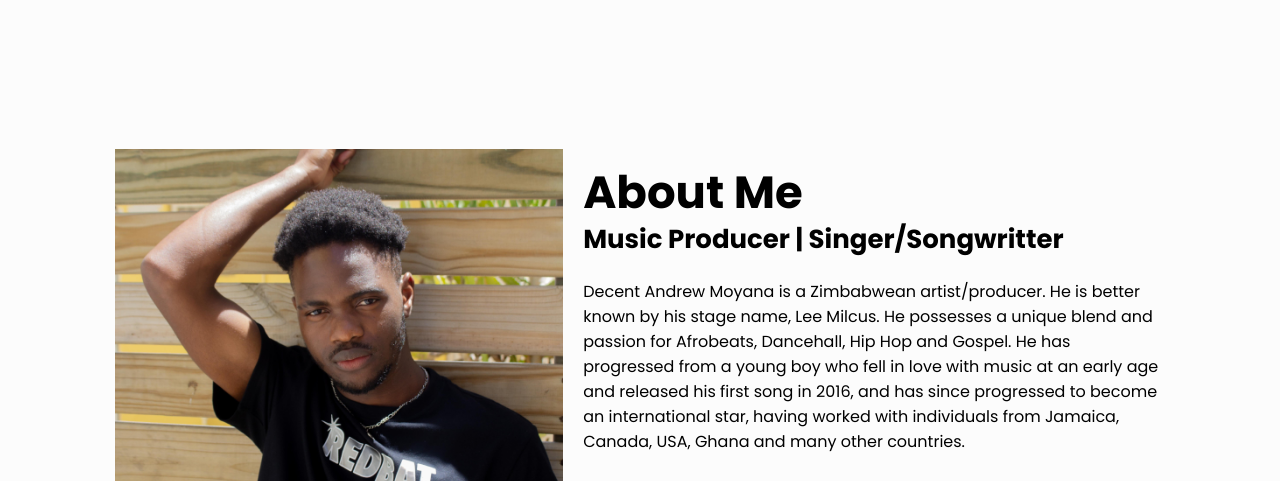
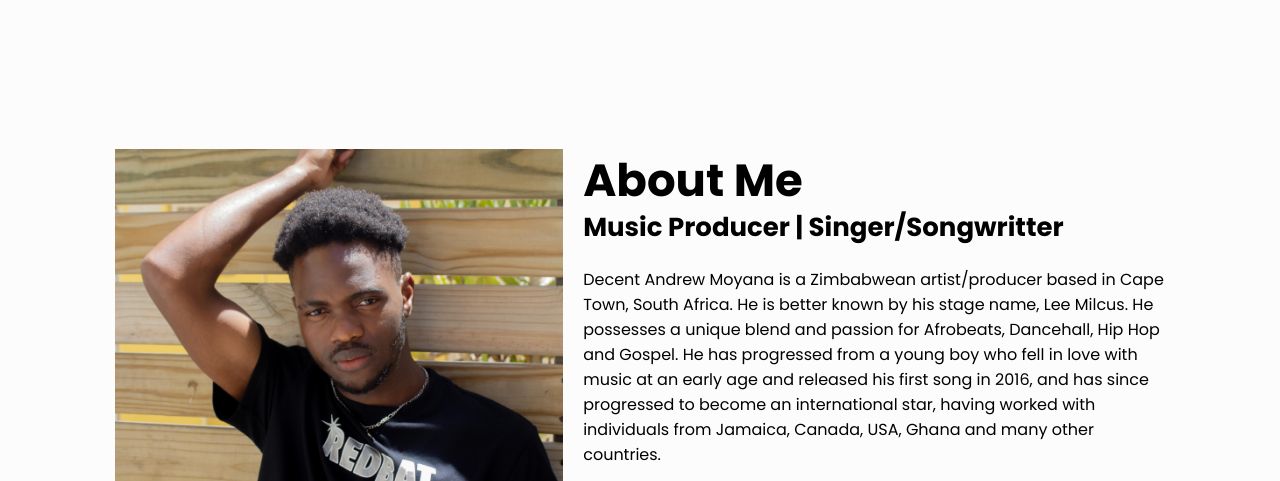
Before and after one commit to leemilcus/leemilcus, a plain HTML site: page index.html in a window 1280 px wide. Shown: the part 865-1346 px from the top of the page. Drawn offline with nearby package versions, Linux system fonts and the light colour scheme.

Commit message:
Update index.html

```diff
--- a/index.html
+++ b/index.html
@@ -598,7 +598,7 @@
         <div class="about-content">
             <h2 class="heading">About <span>Me</span></h2>
             <h3>Music Producer | Singer/Songwritter </h3>
-            <P>Decent Andrew Moyana is a Zimbabwean artist/producer. He is better known by his stage name, Lee Milcus.
+            <P>Decent Andrew Moyana is a Zimbabwean artist/producer based in Cape Town, South Africa. He is better known by his stage name, Lee Milcus.
                  He possesses a unique blend and passion for Afrobeats, Dancehall, Hip Hop and Gospel. He has progressed
                   from a young boy who fell in love with music at an early age and released his first song in 2016, and
                    has since progressed to become an international star, having worked with individuals from Jamaica,
```
